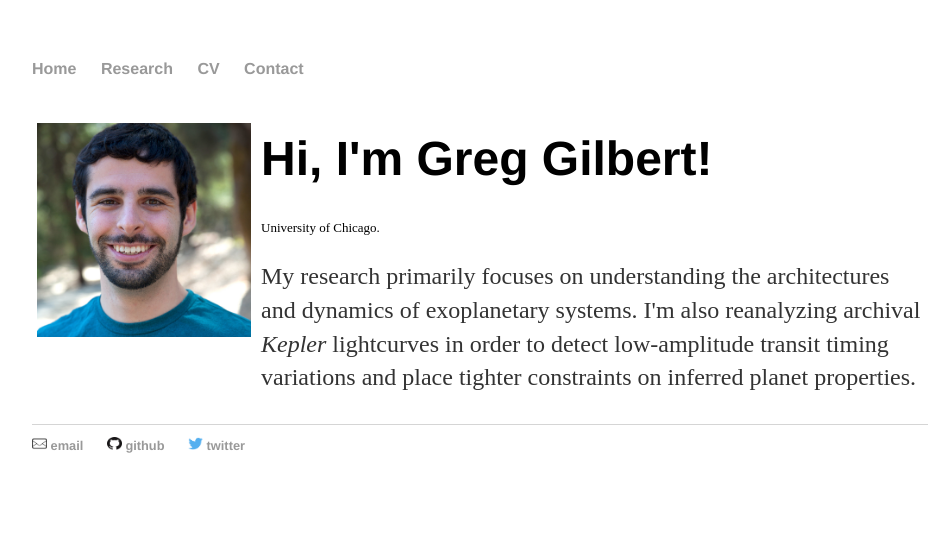
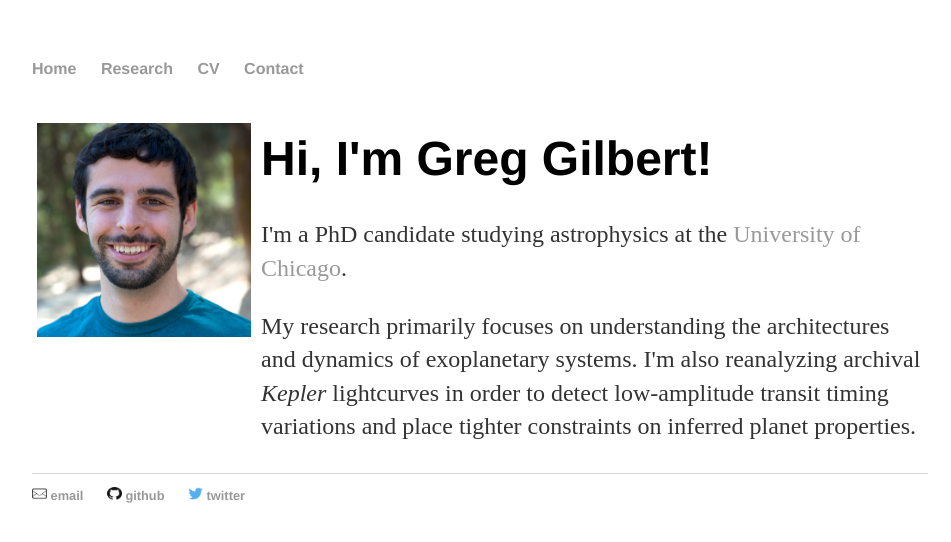
Before and after one commit to gjgilbert/gjgilbert.github.io, a Jekyll site: the page built from index.html, in a window 1280 px wide. Shown: the top 542 px of the page, without its empty margins (160-1111 px from the left). Built offline with Jekyll 4.4.1, drawn with Linux system fonts in a browser that asks for light colours.

Commit message:
Update index.html

```diff
--- a/index.html
+++ b/index.html
@@ -44,7 +44,7 @@ title: Greg Gilbert
 	  </div>
 	  <div class="column right">
 	    <h1>Hi, I'm Greg Gilbert!</h1>
-	    <font size="2><p>I'm a PhD candidate studying astrophysics at the <a href="https://astrophysics.uchicago.edu/">University of Chicago</a>.</p></font>
+	    <p>I'm a PhD candidate studying astrophysics at the <a href="https://astrophysics.uchicago.edu/">University of Chicago</a>.</p>
 	    <p>My research primarily focuses on understanding the architectures and dynamics of exoplanetary systems. I'm also reanalyzing archival <em>Kepler</em> lightcurves in order to detect low-amplitude transit timing variations and place tighter constraints on inferred planet properties.</p>
 	  </div>
 	</div>
```
